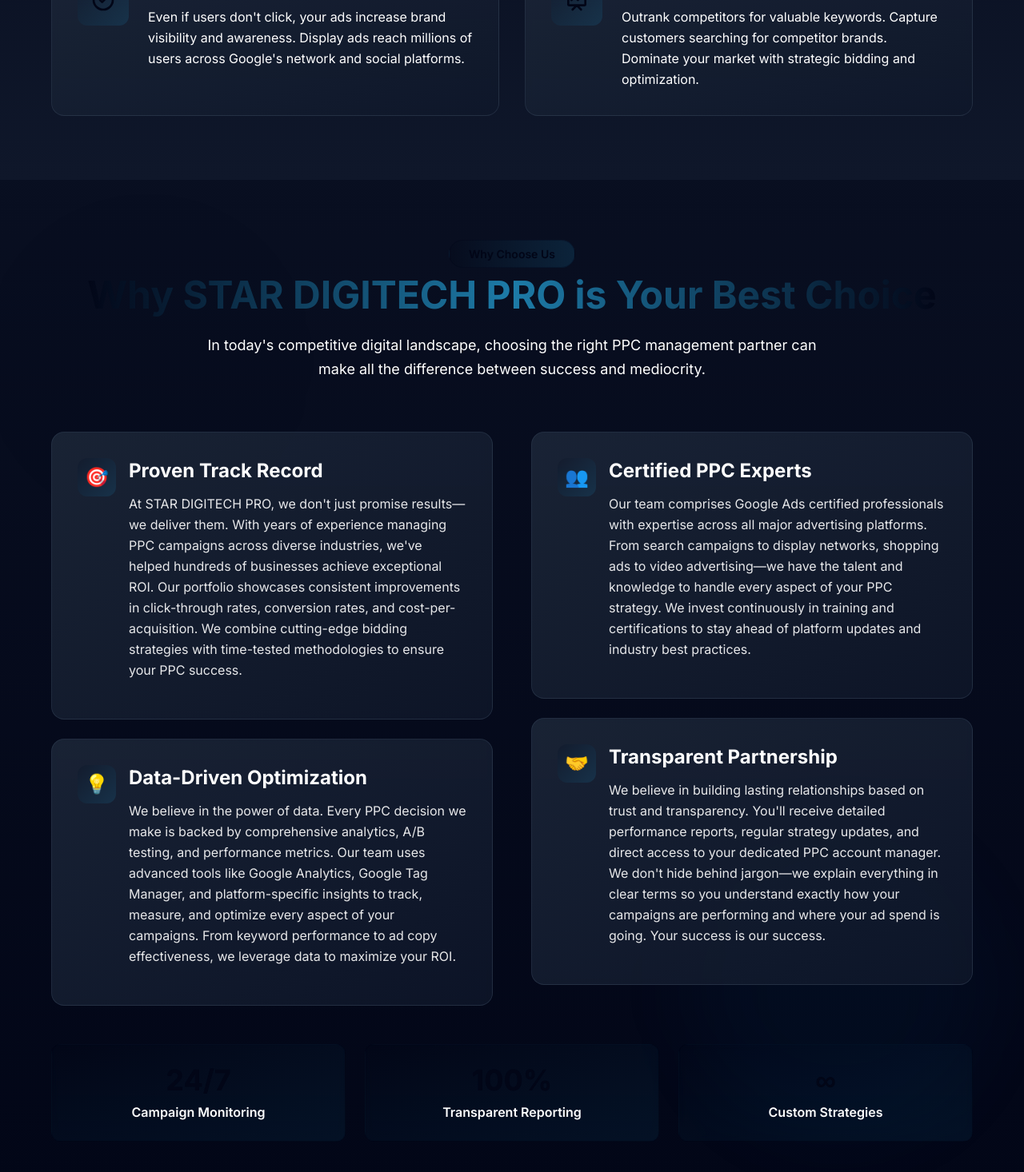
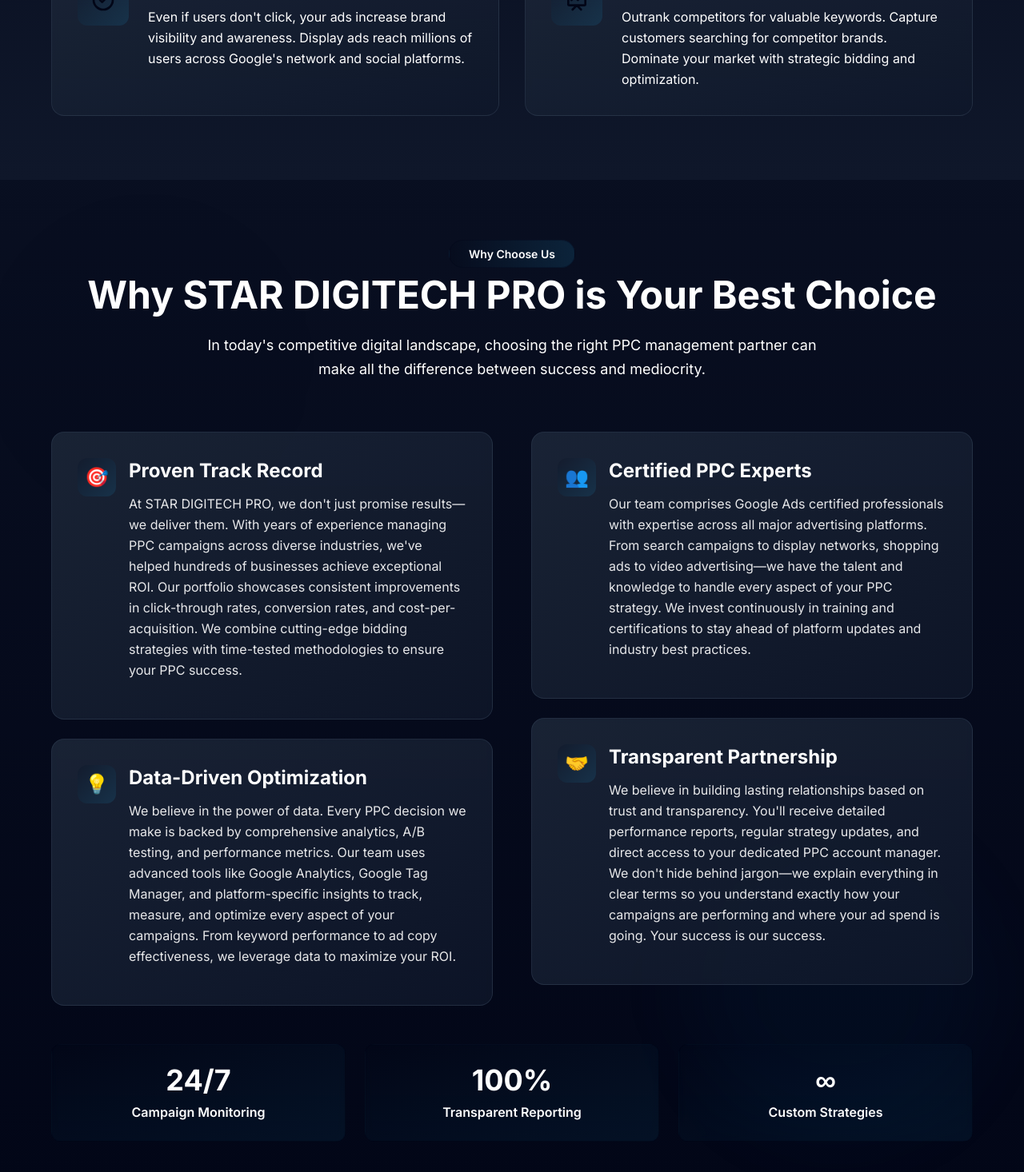
Before and after one commit to anshmydigitalcrown-ui/stardigitechpro, a Next.js app: page /services/ppc-management in a window 1280 px wide. Shown: the part 3770-5236 px from the top of the page at 80% size. Built offline with nearby package versions, Linux system fonts and the light colour scheme.

Commit message:
Update Why Choose Us section text colors to white on home and PPC pages

```diff
--- a/app/page.tsx
+++ b/app/page.tsx
@@ -949,12 +949,12 @@
         <div className="container mx-auto px-4 relative z-10">
           <div className="text-center mb-16">
             <div className="inline-block mb-4">
-              <span className="bg-gradient-to-r from-primary/20 to-[#1d7ba8]/20 text-primary px-6 py-2 rounded-full text-sm font-semibold border border-primary/30">
+              <span className="bg-gradient-to-r from-primary/20 to-[#1d7ba8]/20 text-white px-6 py-2 rounded-full text-sm font-semibold border border-primary/30">
                 Why Choose Us
               </span>
             </div>
             <h2 className="text-4xl md:text-5xl font-bold mb-6">
-              <span className="bg-gradient-to-r from-primary via-[#1d7ba8] to-primary bg-clip-text text-transparent">
+              <span className="text-white">
                 Why STAR DIGITECH PRO is Your Best Choice
               </span>
             </h2>
@@ -1032,15 +1032,15 @@
             {/* Bottom Stats/Features */}
             <div className="grid grid-cols-1 md:grid-cols-3 gap-6">
               <div className="bg-gradient-to-br from-primary/10 to-[#1d7ba8]/10 backdrop-blur-sm p-6 rounded-xl border border-primary/20 text-center">
-                <div className="text-4xl font-bold text-primary mb-2">24/7</div>
+                <div className="text-4xl font-bold text-white mb-2">24/7</div>
                 <p className="text-white font-semibold">Support Available</p>
               </div>
               <div className="bg-gradient-to-br from-primary/10 to-[#1d7ba8]/10 backdrop-blur-sm p-6 rounded-xl border border-primary/20 text-center">
-                <div className="text-4xl font-bold text-primary mb-2">100%</div>
+                <div className="text-4xl font-bold text-white mb-2">100%</div>
                 <p className="text-white font-semibold">Transparent Reporting</p>
               </div>
               <div className="bg-gradient-to-br from-primary/10 to-[#1d7ba8]/10 backdrop-blur-sm p-6 rounded-xl border border-primary/20 text-center">
-                <div className="text-4xl font-bold text-primary mb-2">∞</div>
+                <div className="text-4xl font-bold text-white mb-2">∞</div>
                 <p className="text-white font-semibold">Customized Solutions</p>
               </div>
             </div>
--- a/app/services/ppc-management/page.tsx
+++ b/app/services/ppc-management/page.tsx
@@ -351,12 +351,12 @@
         <div className="container mx-auto px-4 relative z-10">
           <div className="text-center mb-16">
             <div className="inline-block mb-4">
-              <span className="bg-gradient-to-r from-primary/20 to-[#1d7ba8]/20 text-primary px-6 py-2 rounded-full text-sm font-semibold border border-primary/30">
+              <span className="bg-gradient-to-r from-primary/20 to-[#1d7ba8]/20 text-white px-6 py-2 rounded-full text-sm font-semibold border border-primary/30">
                 Why Choose Us
               </span>
             </div>
             <h2 className="text-4xl md:text-5xl font-bold mb-6">
-              <span className="bg-gradient-to-r from-primary via-[#1d7ba8] to-primary bg-clip-text text-transparent">
+              <span className="text-white">
                 Why STAR DIGITECH PRO is Your Best Choice
               </span>
             </h2>
@@ -434,15 +434,15 @@
             {/* Bottom Stats/Features */}
             <div className="grid grid-cols-1 md:grid-cols-3 gap-6">
               <div className="bg-gradient-to-br from-primary/10 to-[#1d7ba8]/10 backdrop-blur-sm p-6 rounded-xl border border-primary/20 text-center">
-                <div className="text-4xl font-bold text-primary mb-2">24/7</div>
+                <div className="text-4xl font-bold text-white mb-2">24/7</div>
                 <p className="text-white font-semibold">Campaign Monitoring</p>
               </div>
               <div className="bg-gradient-to-br from-primary/10 to-[#1d7ba8]/10 backdrop-blur-sm p-6 rounded-xl border border-primary/20 text-center">
-                <div className="text-4xl font-bold text-primary mb-2">100%</div>
+                <div className="text-4xl font-bold text-white mb-2">100%</div>
                 <p className="text-white font-semibold">Transparent Reporting</p>
               </div>
               <div className="bg-gradient-to-br from-primary/10 to-[#1d7ba8]/10 backdrop-blur-sm p-6 rounded-xl border border-primary/20 text-center">
-                <div className="text-4xl font-bold text-primary mb-2">∞</div>
+                <div className="text-4xl font-bold text-white mb-2">∞</div>
                 <p className="text-white font-semibold">Custom Strategies</p>
               </div>
             </div>
```
